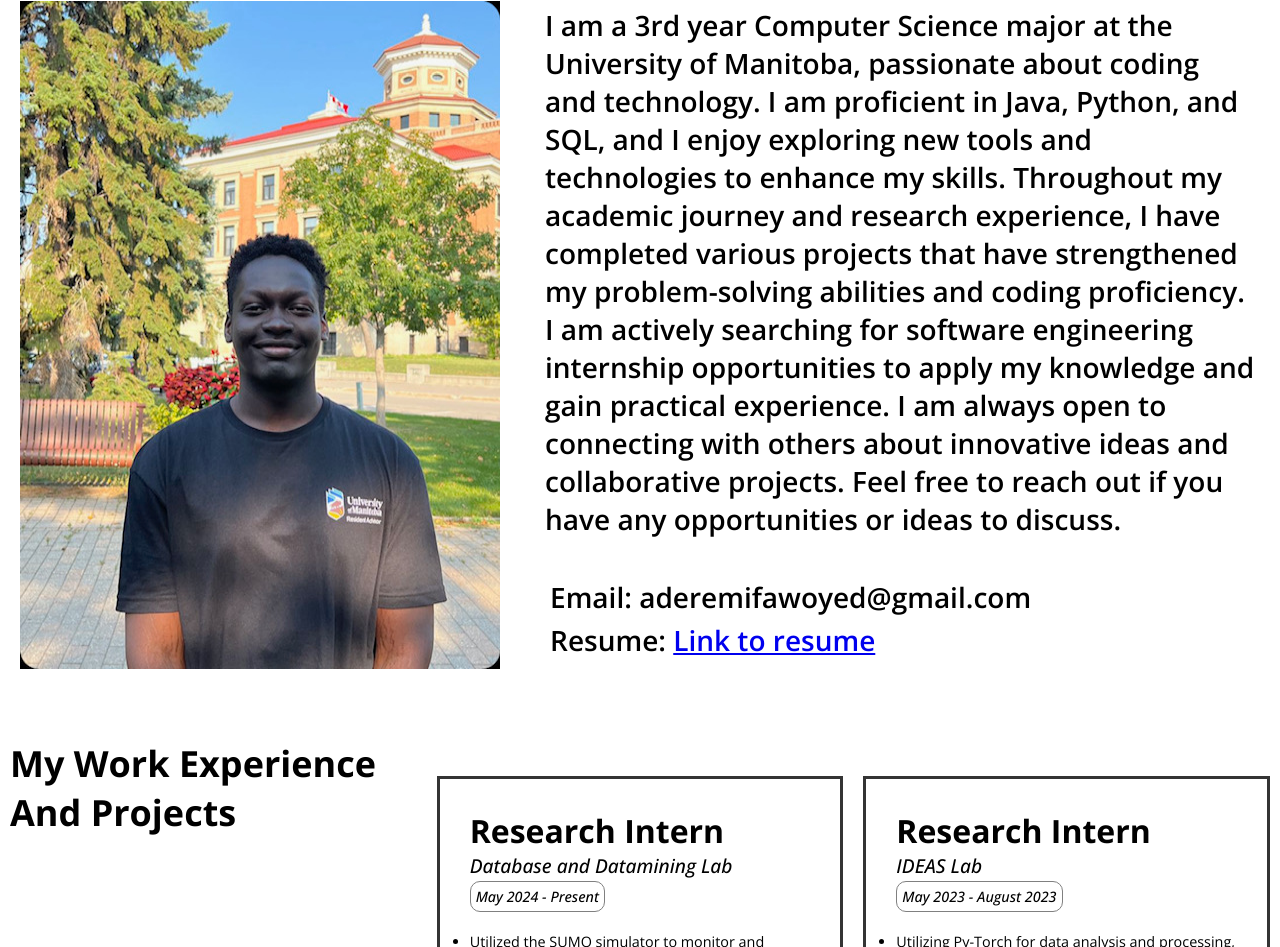
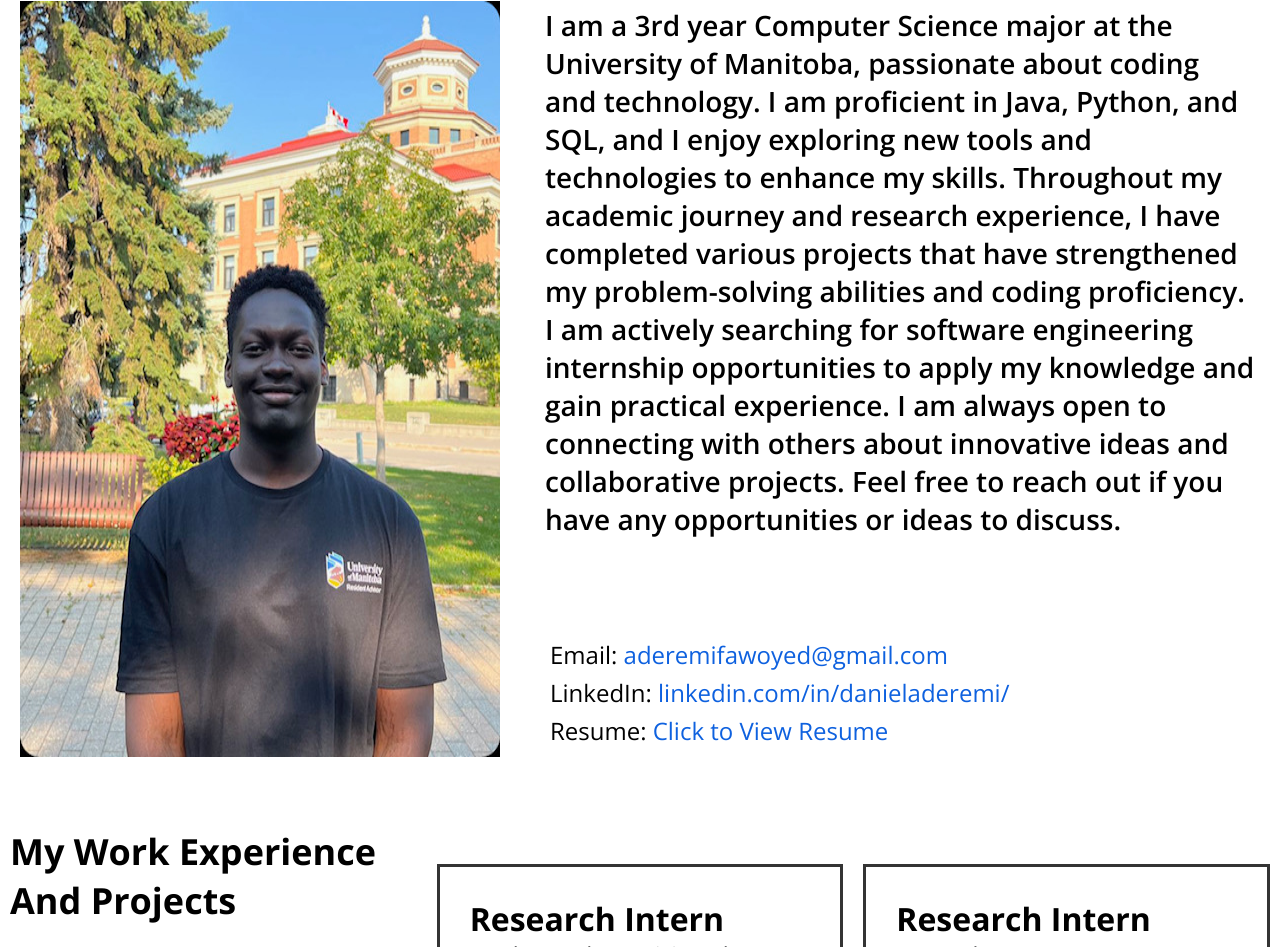
Before and after one commit to DannyFabs/Portfolio, a plain HTML site: page Html/index.html in a window 1280 px wide. Shown: the part 819-1766 px from the top of the page. Drawn offline with nearby package versions, Linux system fonts and the light colour scheme.

Commit message:
Like where i'm at rn?

```diff
--- a/Html/index.html
+++ b/Html/index.html
@@ -22,7 +22,6 @@
         <li><a href="#Home" class="menu--item">Home</a></li>
         <li><a href="#About Me" class="menu--item">About Me</a></li>
         <li><a href="#Work Experience" class="menu--item">Experience</a></li>
-        <li><a href="#" class="menu--item">Projects</a></li>
     </nav>
 
     <!-- Navigation End -->
@@ -46,8 +45,9 @@
                 Feel free to reach out if you have any opportunities or ideas to discuss.
              </p>
              <div class="about--contact">
-                <p>Email: aderemifawoyed@gmail.com</p>
-                <p>Resume: <a href="https://umanitoba-my.sharepoint.com/:b:/g/personal/aderemid_myumanitoba_ca/Eaje7yn_4lRPisp62_iv1WsB_8dvUd7AsyM31G3xAn3P9g?e=E8wrDU" target="_blank">Link to resume</a></p>
+                <p>Email: <a href="mailto:aderemifawoyed@gmail.com">aderemifawoyed@gmail.com</a></p>
+                <p>LinkedIn: <a href="https://www.linkedin.com/in/danieladeremi/" target="_blank">linkedin.com/in/danieladeremi/</a></p>
+                <p>Resume: <a href="https://umanitoba-my.sharepoint.com/:b:/g/personal/aderemid_myumanitoba_ca/Eaje7yn_4lRPisp62_iv1WsB_8dvUd7AsyM31G3xAn3P9g?e=E8wrDU" target="_blank">Click to View Resume</a></p>
              </div>
         </div>
 
@@ -105,7 +105,7 @@
 
         <div class="card">
             <p class="card--title">
-                <a href="" target="_blank">Borealis</a>
+                <a href="https://algorithmavengers-borealis.netlify.app/" target="_blank">Borealis</a>
             </p>
             <p class="card--duration">
                 January 2024-March 2024
@@ -148,7 +148,7 @@
 
         <div class="card">
             <p class="card--title">
-                <a href="" target="_blank">Little Helper</a>
+                <a href="https://dannyfabs.pythonanywhere.com/" target="_blank">Little Helper</a>
             </p>
             <p class="card--duration">
                 August 2023
@@ -165,13 +165,7 @@
         </div>
     </section>
 
-    <!-- <section id="Projects">
 
-    </section>
-
-    <footer>
-
-    </footer>  -->
     <script src="https://unpkg.com/typed.js@2.1.0/dist/typed.umd.js"></script>
     <script src="../javascript/script.js"></script>
 
--- a/css/style.css
+++ b/css/style.css
@@ -157,14 +157,25 @@ section {
 }
 
 .about--contact{
-    margin-top: 40px;
+    margin-top: 100px;
+    font-family: "Open Sans", sans-serif;
+    font-size: 1.5rem;
+    font-weight: 400;
+    text-decoration: none;
 }
 
 .about--contact p{
     margin: 5px 5px;
 }
 
+.about--contact a{
+    color: #0e61df;
+    text-decoration: none;
+}
 
+.about--contact a:hover{
+    color: #71a8fa;
+}
 
 .exp{
     display: grid;
```
